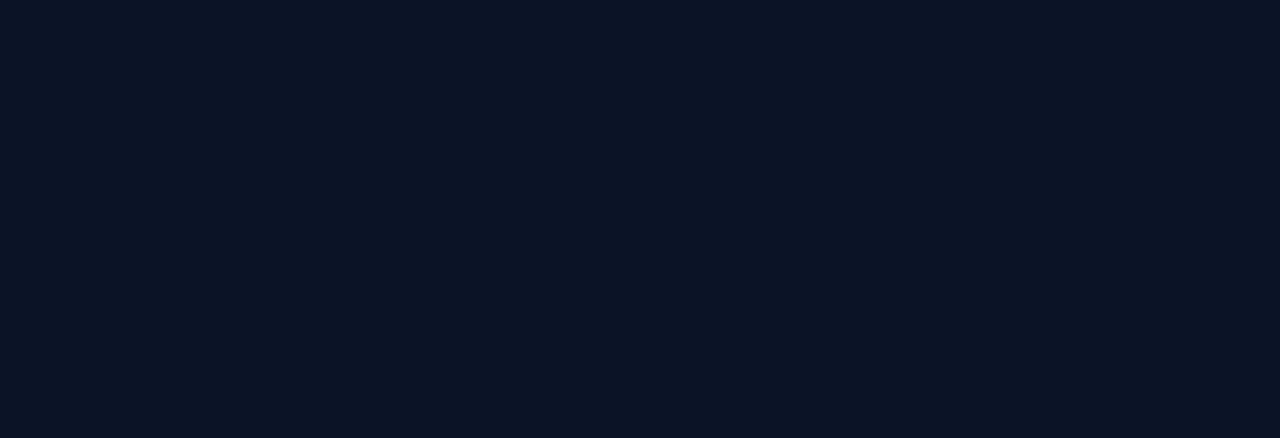
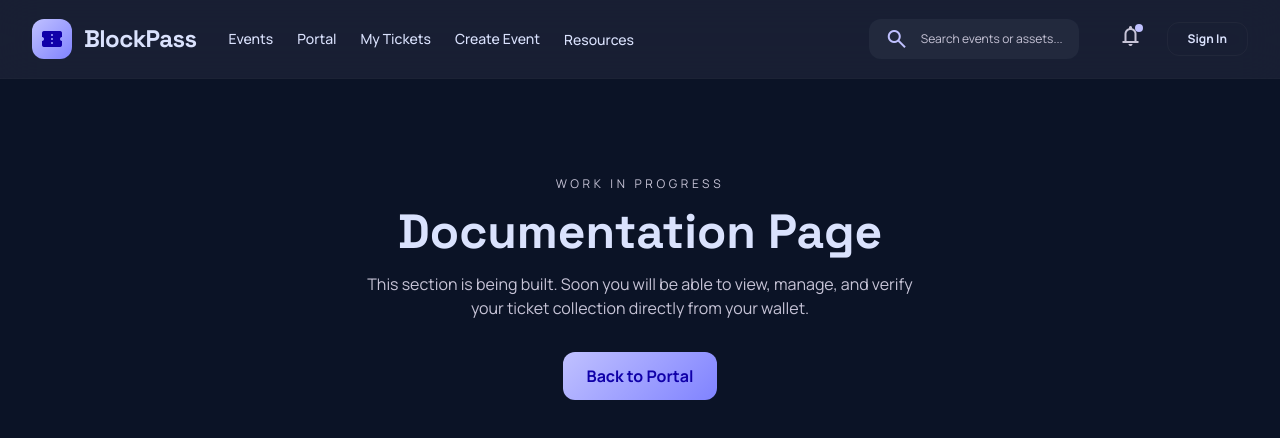
Before and after one commit to JullianMQ/BlockPass, a React (Vite) app: page /docs in a window 1280 px wide. Before the commit this address had no page. Shown: the top 438 px of the page. Built offline with nearby package versions, Linux system fonts and the light colour scheme.

Commit message:
add wip pages and portal routing updates

```diff
--- a/src/App.jsx
+++ b/src/App.jsx
@@ -6,6 +6,9 @@ import SeatMap from "./pages/SeatMap.jsx";
 import Navbar from "./components/Navbar.jsx";
 import Button from "./components/Button.jsx";
 import OrganizerDashboard from "./pages/OrganizerDashboard.jsx";
+import MyTickets from "./pages/MyTickets.jsx";
+import SupportPage from "./pages/Support.jsx";
+import DocsPage from "./pages/Docs.jsx";
 
 function App() {
   return (
@@ -412,6 +415,9 @@ function App() {
       <Route path="/catalog" element={<Catalog />} />
       <Route path="/seat-map" element={<SeatMap />} />
       <Route path="/organizer-dashboard" element={<OrganizerDashboard />} />
+      <Route path="/my-tickets" element={<MyTickets />} />
+      <Route path="/support" element={<SupportPage />} />
+      <Route path="/docs" element={<DocsPage />} />
     </Routes>
   );
 }
--- a/src/components/Navbar.jsx
+++ b/src/components/Navbar.jsx
@@ -16,9 +16,8 @@ function Navbar({
     : "";
 
   const resourceItems = [
-    { label: "Docs", onClick: () => {} },
-    { label: "Protocol Status", onClick: () => {} },
-    { label: "Support", onClick: () => {} },
+    { label: "Docs", onClick: () => navigate("/docs") },
+    { label: "Support", onClick: () => navigate("/support") },
   ];
 
   return (
@@ -35,7 +34,10 @@ function Navbar({
                   confirmation_number
                 </span>
               </div>
-              <Link className="font-headline text-2xl font-bold tracking-tight" to="/">
+              <Link
+                className="font-headline text-2xl font-bold tracking-tight"
+                to="/"
+              >
                 BlockPass
               </Link>
             </div>
@@ -48,13 +50,13 @@ function Navbar({
               </Link>
               <Link
                 className="font-label text-sm font-medium transition-colors hover:text-primary"
-                to="/catalog"
+                to="/choose-path"
               >
-                Marketplace
+                Portal
               </Link>
               <Link
                 className="font-label text-sm font-medium transition-colors hover:text-primary"
-                to="/choose-path"
+                to="/my-tickets"
               >
                 My Tickets
               </Link>
@@ -118,7 +120,10 @@ function Navbar({
 
       {showFloatingNav ? (
         <nav className="fixed bottom-6 left-1/2 z-50 flex h-16 w-[90%] max-w-md -translate-x-1/2 items-center justify-around rounded-full glass-nav px-4 shadow-2xl md:hidden">
-          <Link className="flex flex-col items-center gap-0.5 text-primary" to="/catalog">
+          <Link
+            className="flex flex-col items-center gap-0.5 text-primary"
+            to="/catalog"
+          >
             <span
               className="material-symbols-outlined text-[24px]"
               style={{ fontVariationSettings: '"FILL" 1' }}
--- /dev/null
+++ b/src/components/WipPage.jsx
@@ -0,0 +1,30 @@
+import { Link } from "react-router-dom";
+import Navbar from "./Navbar.jsx";
+import Button from "./Button.jsx";
+
+function WipPage({ title = "Work In Progress", message, showPortalLink = true }) {
+  return (
+    <div className="min-h-screen bg-background text-on-surface">
+      <Navbar showFloatingNav />
+      <main className="mx-auto flex min-h-[70vh] max-w-4xl flex-col items-center justify-center px-6 pb-24 pt-28 text-center">
+        <span className="mb-4 font-label text-xs uppercase tracking-[0.3em] text-on-surface-variant">
+          Work In Progress
+        </span>
+        <h1 className="mb-4 font-headline text-4xl font-bold md:text-5xl">
+          {title}
+        </h1>
+        <p className="max-w-xl text-on-surface-variant">
+          {message ||
+            "This section is being built. Soon you will be able to access the full experience."}
+        </p>
+        {showPortalLink ? (
+          <Link className="mt-8" to="/choose-path">
+            <Button className="px-6 py-3">Back to Portal</Button>
+          </Link>
+        ) : null}
+      </main>
+    </div>
+  );
+}
+
+export default WipPage;
--- /dev/null
+++ b/src/pages/Docs.jsx
@@ -0,0 +1,12 @@
+import WipPage from "../components/WipPage.jsx";
+
+function DocsPage() {
+  return (
+    <WipPage
+      title="Documentation Page"
+      message="This section is being built. Soon you will be able to view, manage, and verify your ticket collection directly from your wallet."
+    />
+  );
+}
+
+export default DocsPage;
--- /dev/null
+++ b/src/pages/MyTickets.jsx
@@ -0,0 +1,12 @@
+import WipPage from "../components/WipPage.jsx";
+
+function MyTickets() {
+  return (
+    <WipPage
+      title="My Tickets"
+      message="This section is being built. Soon you will be able to view, manage, and verify your ticket collection directly from your wallet."
+    />
+  );
+}
+
+export default MyTickets;
--- a/src/pages/OrganizerDashboard.jsx
+++ b/src/pages/OrganizerDashboard.jsx
@@ -72,7 +72,16 @@ function OrganizerDashboard() {
               </div>
               <div className="flex flex-col gap-2">
                 <label className="text-xs font-label uppercase tracking-widest text-on-secondary-container">
-                  Date &amp; Time
+                  Start Date &amp; Time
+                </label>
+                <input
+                  className="rounded-md border-none bg-surface-container-highest px-5 py-4 focus:ring-1 focus:ring-primary/40"
+                  type="datetime-local"
+                />
+              </div>
+              <div className="flex flex-col gap-2">
+                <label className="text-xs font-label uppercase tracking-widest text-on-secondary-container">
+                  End Date &amp; Time
                 </label>
                 <input
                   className="rounded-md border-none bg-surface-container-highest px-5 py-4 focus:ring-1 focus:ring-primary/40"
--- /dev/null
+++ b/src/pages/Support.jsx
@@ -0,0 +1,12 @@
+import WipPage from "../components/WipPage.jsx";
+
+function SupportPage() {
+  return (
+    <WipPage
+      title="Support Page"
+      message="This section is being built. Soon you will be able to view, manage, and verify your ticket collection directly from your wallet."
+    />
+  );
+}
+
+export default SupportPage;
```
